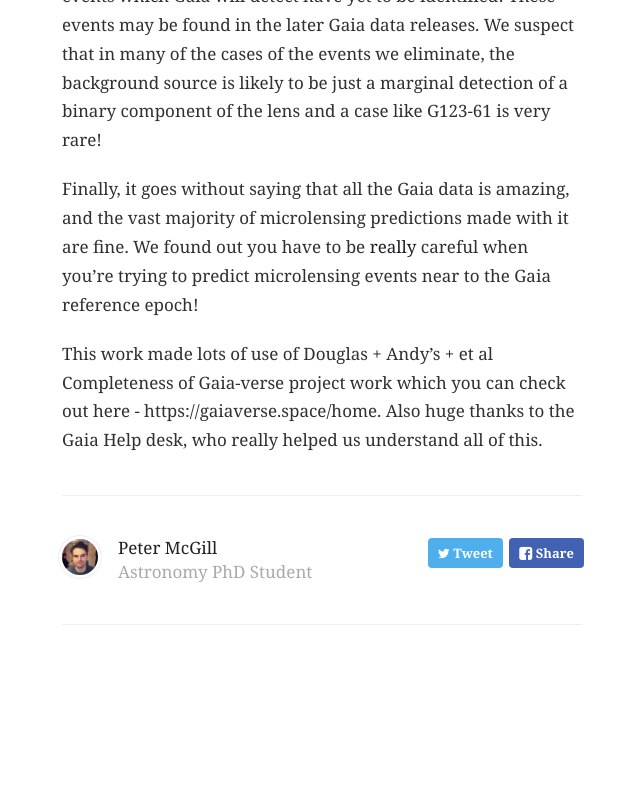
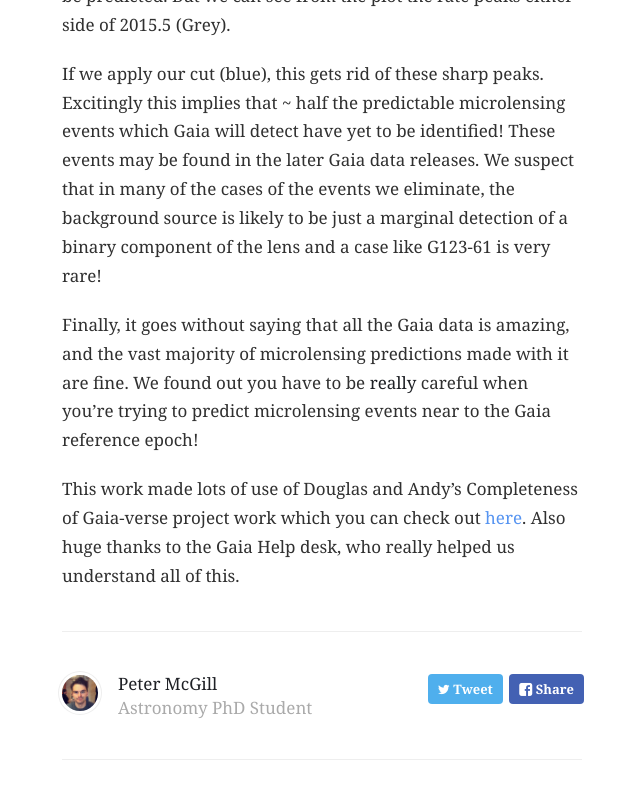
Before and after one commit to astrophpeter/astrophpeter.github.io, a Jekyll site: the page built from _posts/2021-01-28-is-that-really-a-microlensing-event.md, in a window 1280 px wide and 900 px high, scrolled down 5063 px. Shown: the top 799 px of the window, without its empty margins (318-958 px from the left). Built offline with Jekyll 4.4.1, drawn with Linux system fonts in a browser that asks for light colours; nearby versions of some CDN libraries; before the commit the page ends 5828 px from its top, so only the background shows below that; some of the changed text lies outside the part shown.

Commit message:
Update 2021-01-28-is-that-really-a-microlensing-event.md

```diff
--- a/_posts/2021-01-28-is-that-really-a-microlensing-event.md
+++ b/_posts/2021-01-28-is-that-really-a-microlensing-event.md
@@ -4,6 +4,8 @@
 description: Break down of my recent paper
 draft: true
 ---
+
+This posts briefly summarises my most recent paper, which can be found on the arxiv [here](https://arxiv.org/abs/2006.139580). This study was completed in collaboratin with Andrew Everall, [Douglas Boubert](https://www.douglasboubert.com), and Leigh Smith.
 
 ![](http://astrophpeter.github.io/assets/images/flawed_abstract.jpeg)
 *Paper title and abstract*
@@ -53,4 +55,4 @@
 
 Finally, it goes without saying that all the Gaia data is amazing, and the vast majority of microlensing predictions made with it are fine. We found out you have to be **really** careful when you’re trying to predict microlensing events near to the Gaia reference epoch!
 
-This work made lots of use of Douglas + Andy’s  + et al Completeness of Gaia-verse project work which you can check out here -  https://gaiaverse.space/home. Also huge thanks to the Gaia Help desk, who really helped us understand all of this.
+This work made lots of use of Douglas and Andy’s Completeness of Gaia-verse project work which you can check out [here](https://gaiaverse.space/home). Also huge thanks to the Gaia Help desk, who really helped us understand all of this.
```
